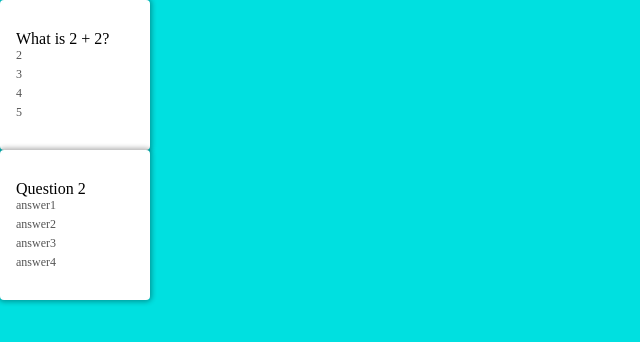
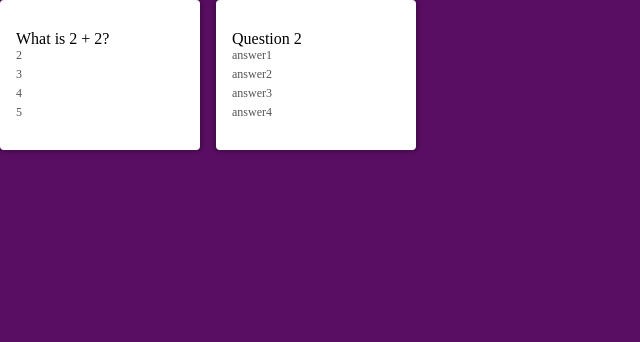
Before and after one commit to mukuwab/sample-flashcard-app, a React (Create React App) app: page / in a window 1280 px wide. Shown: the top 342 px of the page, without its empty margins (0-640 px from the left). Built offline with nearby package versions, Linux system fonts and the light colour scheme; no server answers.

Commit message:
css changes

```diff
--- a/src/App.css
+++ b/src/App.css
@@ -1,12 +1,21 @@
 
 body{
 
-    background-color: rgb(0, 224, 224); /*light blue background color*/
+    background-color: rgb(90, 14, 99); /*light blue background color*/
     margin: 0; /*remove default margin*/
 }
 
 .card-grid{
     display: grid; /*use CSS grid to layout the cards*/
+    /* grid-template-columns: repeat(4, 1fr); create 4 equal columns */
+    /* grid-template-rows: repeat(3, 1fr); create 3 equal rows */
+    /* grid-gap: 1rem; add gap between the cards */
+    align-items: center; /*center the cards vertically*/
+    grid-template-columns: repeat(auto-fill, minmax(200px, 1fr));
+    /*auto-fill will create as many columns as possible based on the minmax value*/
+    /*minmax(200px, 1fr) will create columns that are at least 200px wide and will grow to fill the available space*/
+    /*1fr means 1 fraction of the available space*/
+    gap: 1rem; /*add gap between the cards*/
 }
 
 .card {
@@ -20,7 +29,7 @@ box-shadow: 0 0 5px 2px rgba(0,0,0,.3);
 background-color: white;
 transform-style: preserve-3d; /*preserve the 3D effect when rotating*/
 height: 150px; /*height of the card*/
-width: 150px; /*width of the card*/
+/*width: 150px; /*width of the card- REMOVED after adding grid elements in .card:grid*/
 transition: 150ms; /*animate the rotation over 150 milliseconds*/
 transform: perspective(1000px) rotateY(var(--rotate-y,0))
 translateY(var(--translate-y,0));
@@ -32,14 +41,14 @@ translateY(var(--translate-y,0));
 }
 
 
-.card:hover{
+.card:hover {
     translate-y: -2px;/* move the card up 2 pixels on hover;*/
     box-shadow: 0 0 10px 4px rgba(0,0,0,.3); /*increase the shadow on hover*/
     cursor: pointer;
 }
 
 
-.card.flip{
+.card.flip {
 
     --rotate-y: 180deg; /*rotate the card 180 degrees when flipped*/
 
@@ -53,9 +62,7 @@ translateY(var(--translate-y,0));
     backface-visibility: hidden; /*hide the back of the card when not facing the user*/
 }
 
-
-.card .back
-{
+.card .back {
     transform: rotateY(180deg); /*rotate the back of the card 180 degrees*/
     /*will flip the text on the back of the card*/
 }
--- a/src/App.js
+++ b/src/App.js
@@ -1,4 +1,5 @@
 
+//Hello this is monica
 //Need to store the SAMPLE_FLASHCARDS in a state variable
 import React, {useState,useEffect} from 'react';
 
@@ -121,7 +122,13 @@ function App() {
 
   }
   return (
-    <FlashcardList flashcards={flashcards} />//pass flashcards as a prop to Flashcard component
+    <div className="container">
+      <FlashcardList flashcards={flashcards} />
+    </div>
+    //FlashcardList component to display the list of flashcards
+    //pass flashcards as a prop to FlashcardList component
+    //div with className container for styling
+    //this will prevent the flashcards from touching the edges of the screen
   );
 }
 
```
